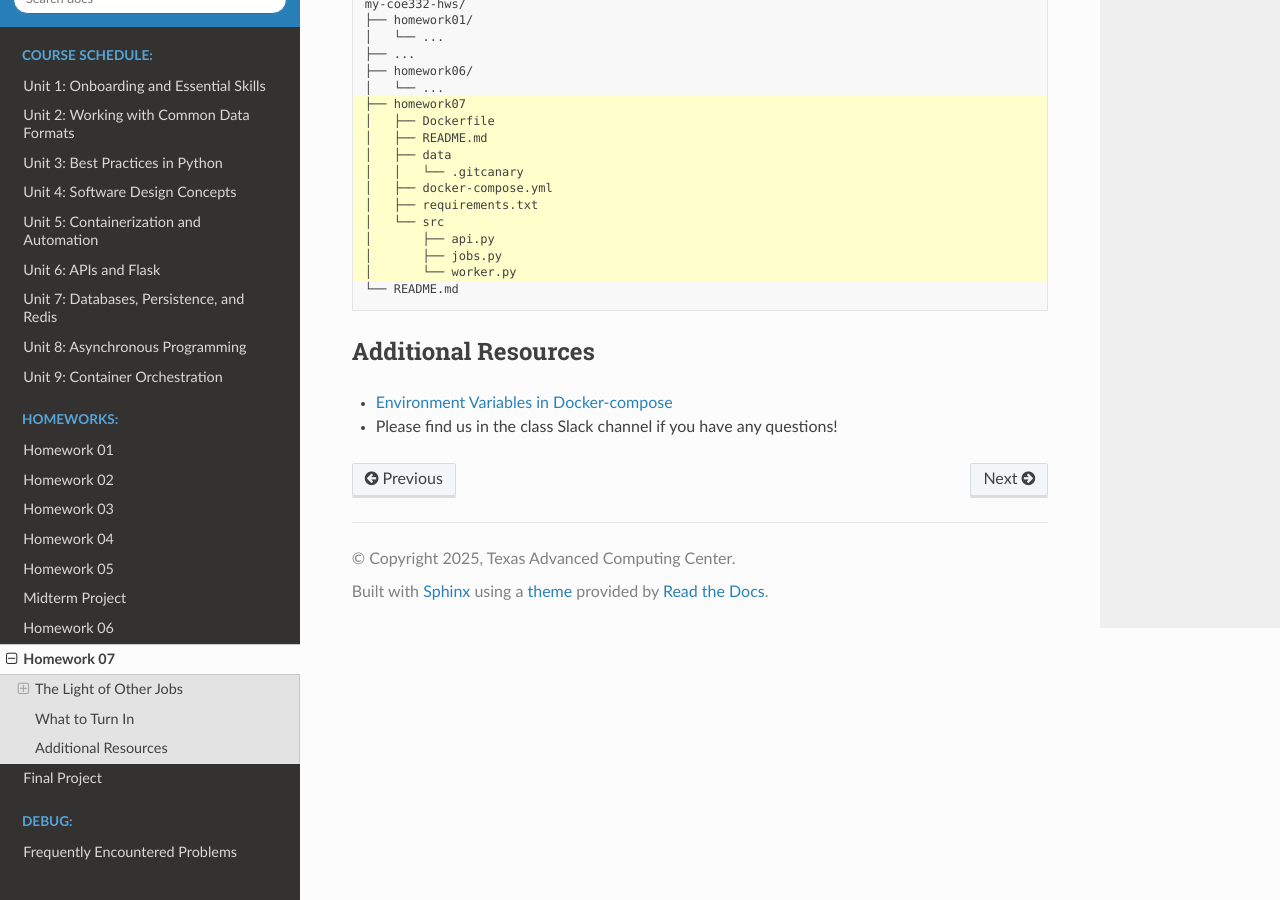
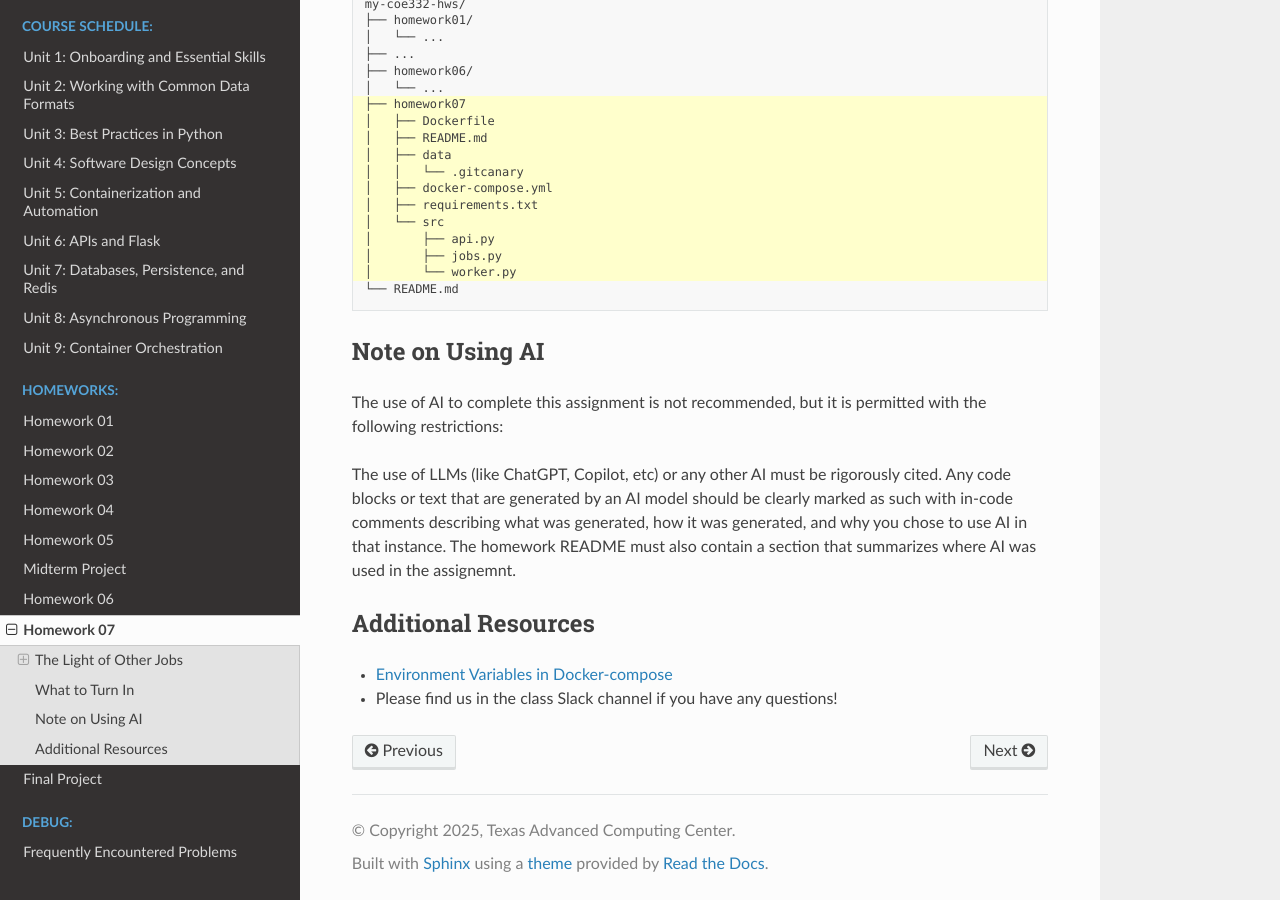
Before and after one commit to TACC/coe-332-sp25, a Sphinx documentation site: the page built from docs/homework/homework07.rst, in a window 1280 px wide and 900 px high, scrolled down 2637 px. Built offline with Sphinx 7.4.7 and the Read the Docs theme 3.1.0, drawn with Linux system fonts in a browser that asks for light colours.

Commit message:
added AI statement to hw7

```diff
--- a/docs/homework/homework06.rst
+++ b/docs/homework/homework06.rst
@@ -176,7 +176,7 @@
 homework 06:
 
 .. code-block:: text
-   :emphasize-lines: 7-11
+   :emphasize-lines: 7-12
 
    my-coe332-hws/
    ├── homework01
--- a/docs/homework/homework07.rst
+++ b/docs/homework/homework07.rst
@@ -152,6 +152,17 @@
    │       └── worker.py
    └── README.md
 
+Note on Using AI
+----------------
+
+The use of AI to complete this assignment is not recommended, but it is
+permitted with the following restrictions:
+
+The use of LLMs (like ChatGPT, Copilot, etc) or any other AI must be rigorously
+cited. Any code blocks or text that are generated by an AI model should be clearly
+marked as such with in-code comments describing what was generated, how it was
+generated, and why you chose to use AI in that instance. The homework README must
+also contain a section that summarizes where AI was used in the assignemnt.
 
 
 Additional Resources
```
